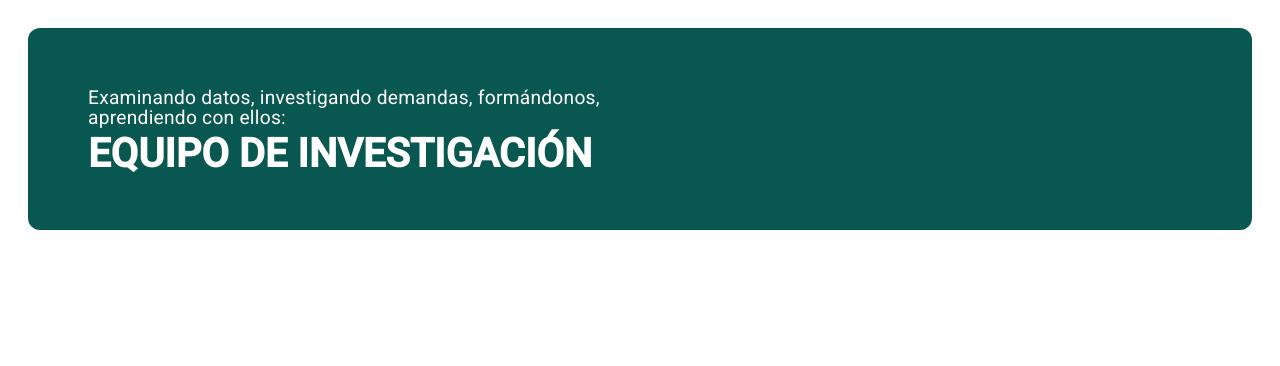
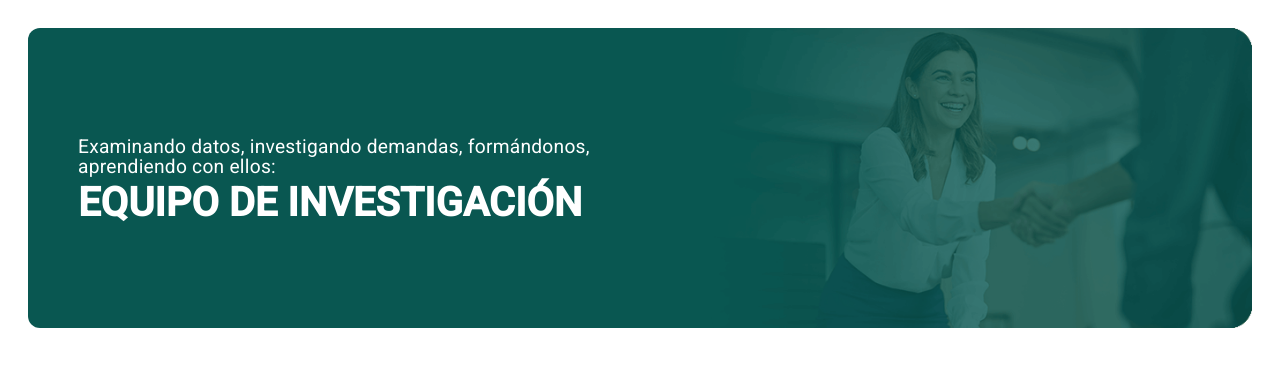
Before and after one commit to Ramon-Arias25/DKVProject, an Angular app: page /equipo-de-investigacion in a window 1280 px wide. Shown: the top 366 px of the page. Built offline with nearby package versions, Linux system fonts and the light colour scheme.

Commit message:
equipo de investigacion fixed

```diff
--- a/src/app/pages/equipo-de-investigacion/equipo-de-investigacion.component.scss
+++ b/src/app/pages/equipo-de-investigacion/equipo-de-investigacion.component.scss
@@ -1,12 +1,14 @@
 /* equipo-de-investigacion.component.css */
 
 .investigacion-container {
-    background-color: #095751;
-    /* Fondo verde especificado */
+    background-image: url(../../../assets/EQUIPO/Cabecera_2x.png);
+    background-size: cover;
+    background-position: right;
+    min-height: 240px;
+    padding: 30px;
     border-radius: 12px;
     color: #FFFFFF;
-    padding: 40px;
-    max-width: 100%;
+    margin-bottom: 30px;
     display: flex;
     align-items: center;
     justify-content: flex-start;
```
